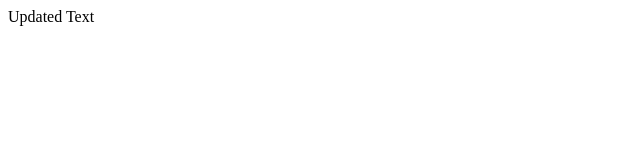
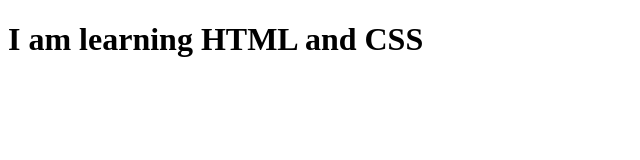
Before and after one commit to Anon19800/git-and-github-tutorial, a plain HTML site: page index.html in a window 1280 px wide. Shown: the whole page, without its empty margins (0-640 px from the left). Drawn offline with Linux system fonts and the light colour scheme.

Commit message:
I am learning HTML and CSS

```diff
--- a/index.html
+++ b/index.html
@@ -6,6 +6,6 @@
     <title>Document</title>
 </head>
 <body>
-    Updated Text
+    <h1>I am learning HTML and CSS</h1>
 </body>
 </html>
```
